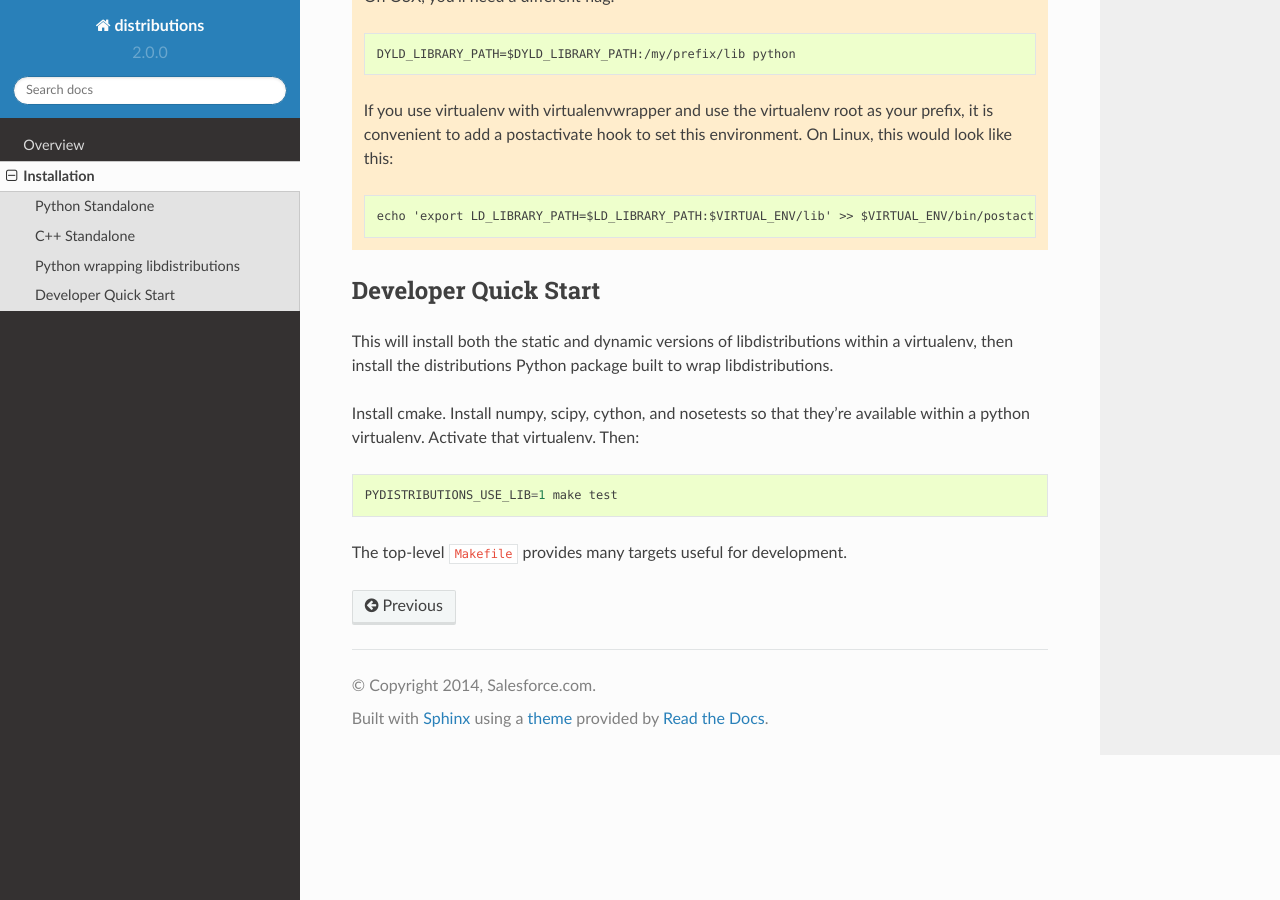
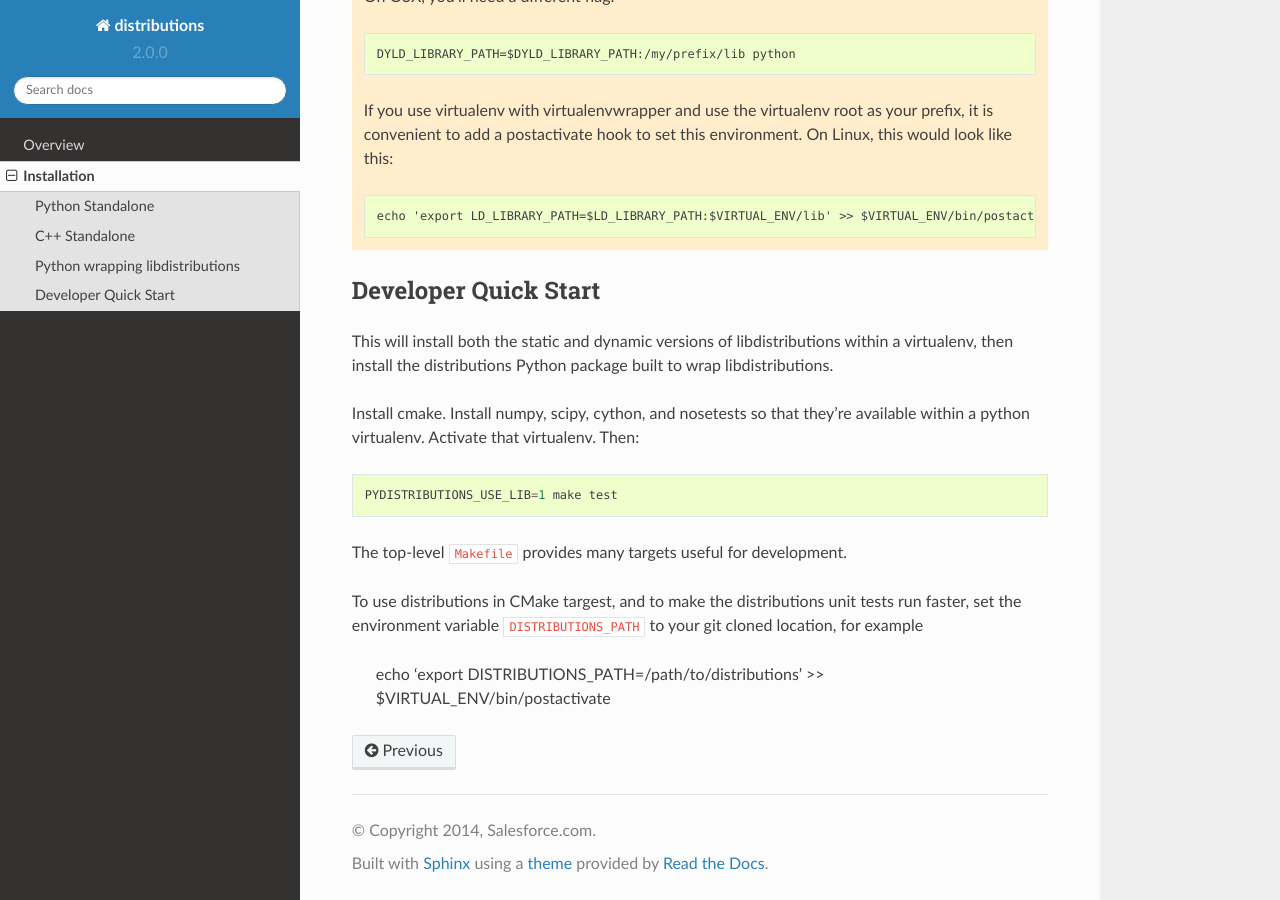
Before and after one commit to forcedotcom/distributions, a Sphinx documentation site: the page built from doc/installation.rst, in a window 1280 px wide and 900 px high, scrolled down 1244 px. Built offline with Sphinx 7.4.7 and the Read the Docs theme 2.0.0, drawn with Linux system fonts in a browser that asks for light colours.

Commit message:
Document DISTRIBUTIONS_PATH

```diff
--- a/doc/installation.rst
+++ b/doc/installation.rst
@@ -77,3 +77,8 @@ virtualenv. Then::
 
 The top-level ``Makefile`` provides many targets useful for
 development.
+
+To use distributions in CMake targest, and to make the distributions unit
+tests run faster, set the environment variable ``DISTRIBUTIONS_PATH`` to your git cloned location, for example
+
+    echo 'export DISTRIBUTIONS_PATH=/path/to/distributions' >> $VIRTUAL_ENV/bin/postactivate
```
